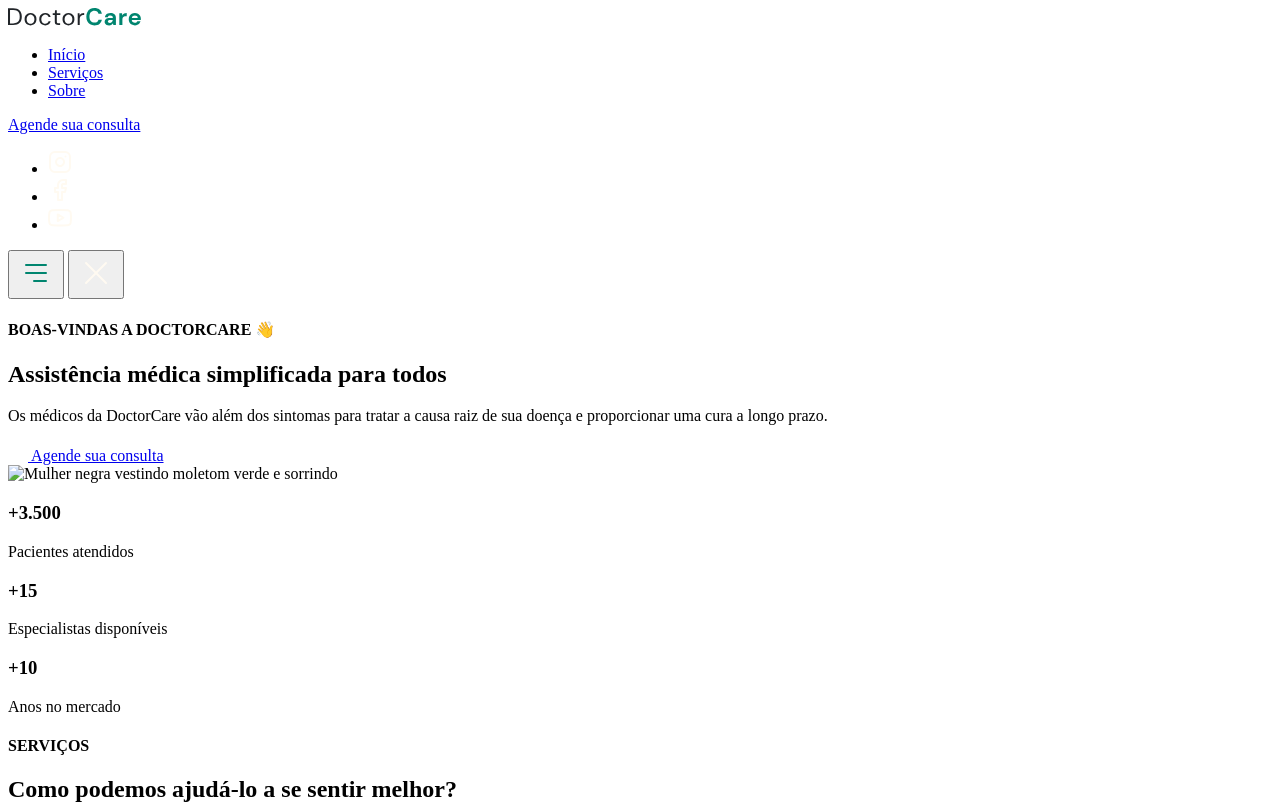
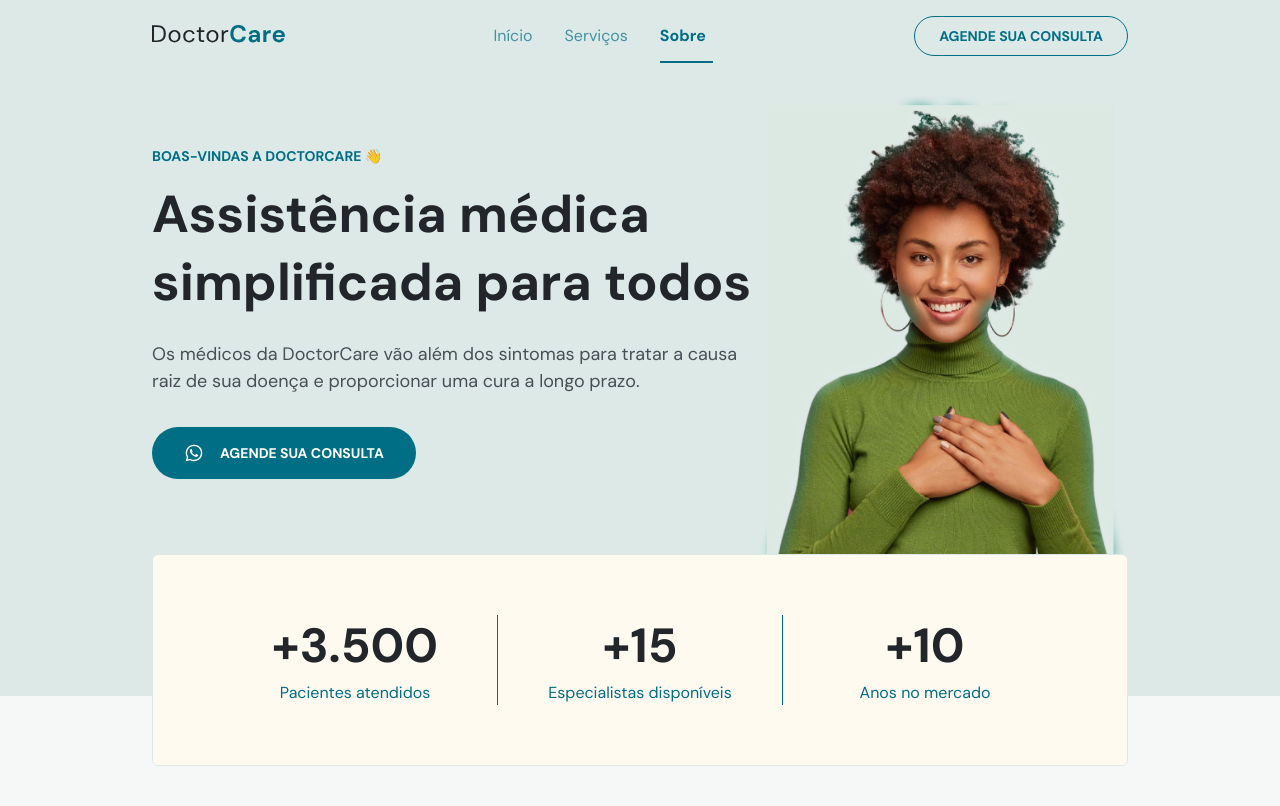
Before and after one commit to Cassiocominetti/NlwCassio, a plain HTML site: page index.html in a window 1280 px wide. Shown: the top 806 px of the page. Drawn offline with nearby package versions, Linux system fonts and the light colour scheme; the site is published under a folder, as on GitHub Pages, so addresses that start at the root find nothing.

Commit message:
ajustes de links relativos

```diff
--- a/index.html
+++ b/index.html
@@ -4,7 +4,7 @@
     <meta charset="UTF-8" />
     <meta name="viewport" content="width=device-width, initial-scale=1.0" />
     <title>DoctorCare</title>
-    <link rel="stylesheet" href="/style.css" />
+    <link rel="stylesheet" href="style.css" />
     <link rel="preconnect" href="https://fonts.googleapis.com" />
     <link rel="preconnect" href="https://fonts.gstatic.com" crossorigin />
     <link
@@ -248,7 +248,7 @@
         </div>
         <div class="col-b">
           <img
-            src="/assets/Foto.png"
+            src="./assets/Foto.png"
             alt="Mulher negra vestindo moletom verde e sorrindo"
           />
         </div>
@@ -702,6 +702,6 @@
       </svg>
     </a>
     <script src="https://unpkg.com/scrollreveal@4"></script>
-    <script src="/main.js"></script>
+    <script src="./main.js"></script>
   </body>
 </html>
```
